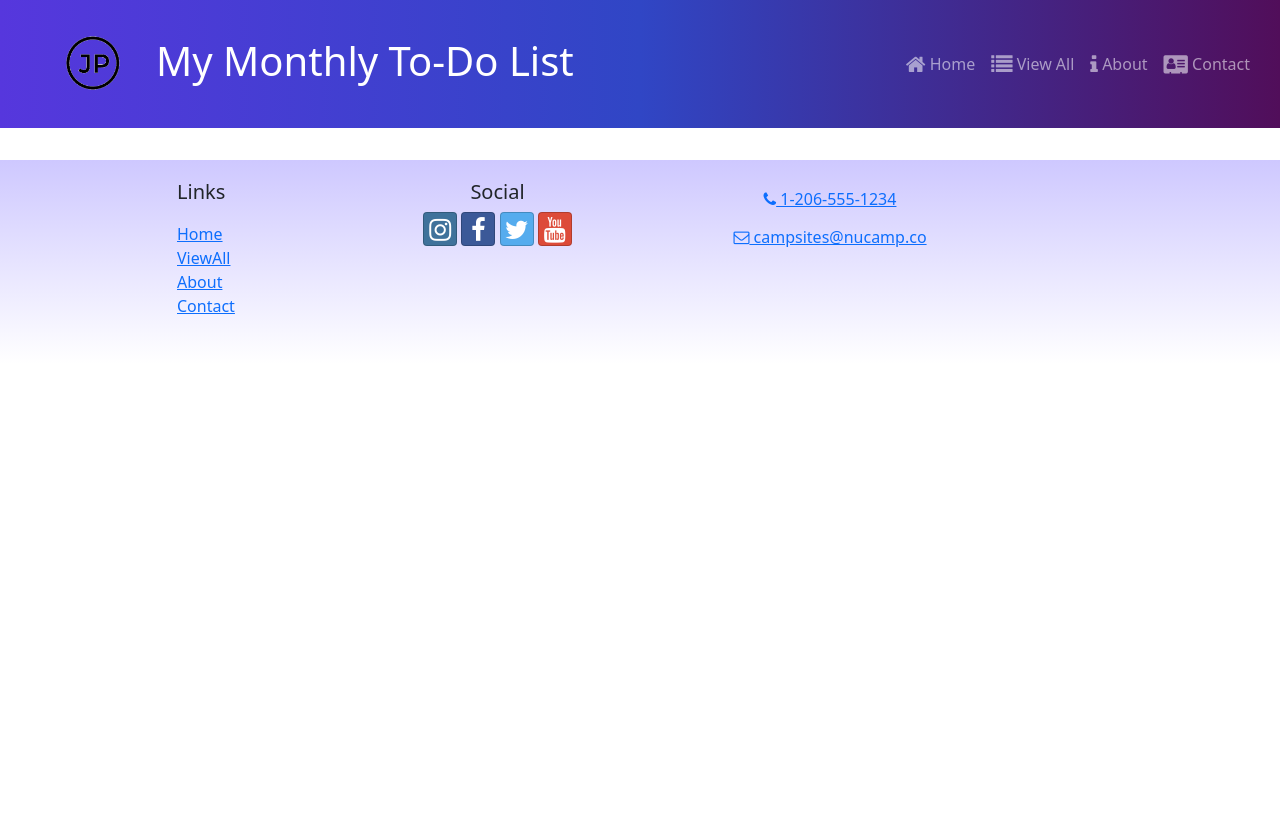
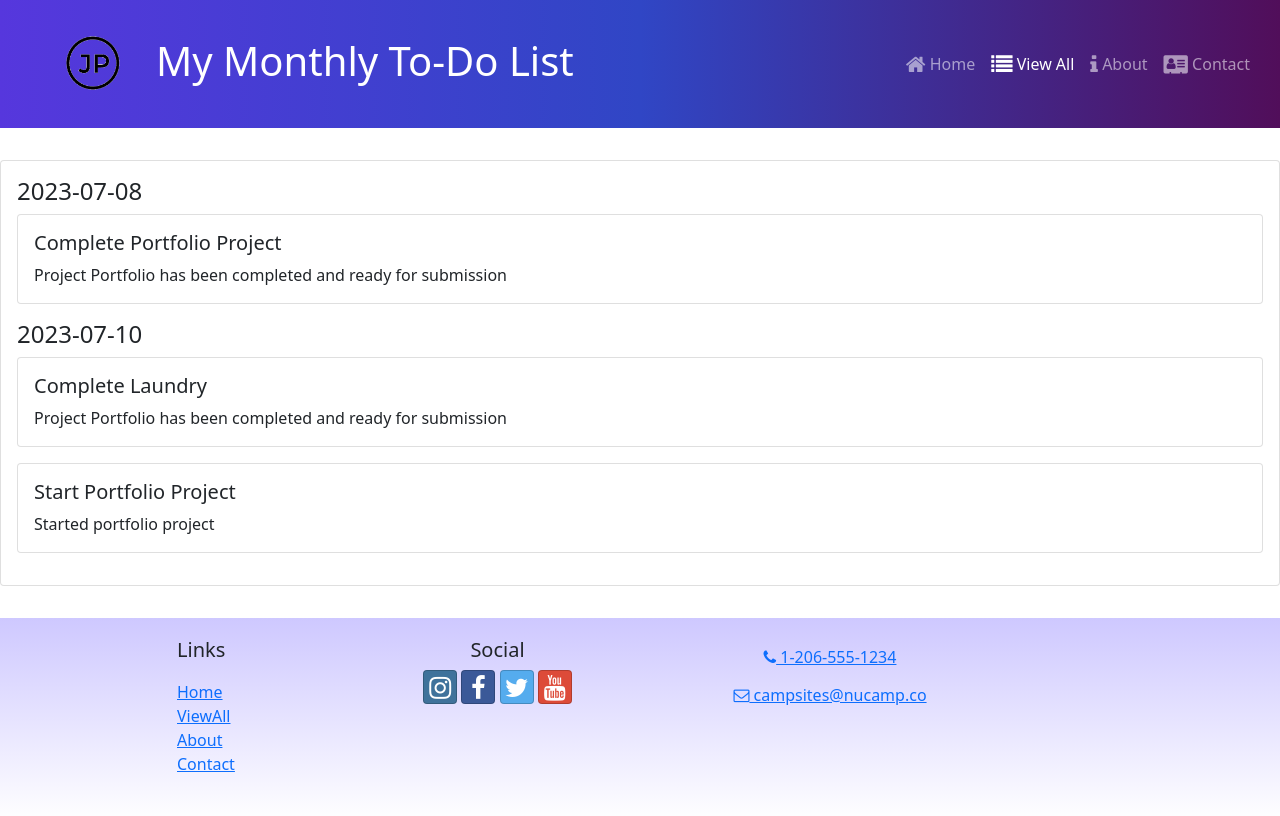
Before and after one commit to jpaulkaito/TodoListApp, a React (Create React App) app: page /View-all in a window 1280 px wide. Shown: the top 816 px of the page. Built offline with nearby package versions, Linux system fonts and the light colour scheme.

Commit message:
working 2023071301

```diff
--- a/src/App.js
+++ b/src/App.js
@@ -13,7 +13,7 @@ function App() {
       <Header />
       <Routes>
         <Route path='/' element={<TodoListView />} />
-        <Route path='ViewAllTodoList' element={<ViewAllTodoList />} />
+        <Route path='View-all' element={<ViewAllTodoList />} />
       </Routes>
       <Footer />
     </div>
--- a/src/components/Footer.js
+++ b/src/components/Footer.js
@@ -13,7 +13,7 @@ const Footer = () => {
                                 <Link to='/'>Home</Link>
                             </li>
                             <li>
-                                <Link to='/ViewAllTodoList'>ViewAll</Link>
+                                <Link to='/View-all'>ViewAll</Link>
                             </li>
                             <li>
                                 <Link to='/about'>About</Link>
--- a/src/components/Header.js
+++ b/src/components/Header.js
@@ -28,7 +28,7 @@ const Header = () => {
                         </NavLink>
                     </NavItem>
                     <NavItem>
-                        <NavLink className='nav-link' to='/ViewAllTodoList'>
+                        <NavLink className='nav-link' to='/View-all'>
                             <i className='fa fa-list fa-lg' /> View All
                         </NavLink>
                     </NavItem>
--- a/src/components/TodoListView.js
+++ b/src/components/TodoListView.js
@@ -57,6 +57,7 @@ const TodoListView = () => {
       };
       TODOITEMS.push(newTask);
       setFilteredItems((prevFilteredItems) => [...prevFilteredItems, newTask]);
+      console.log(setFilteredItems);
       resetForm();
       setShowNewTaskForm(false);
     }
--- a/src/components/ViewAllTodoList.js
+++ b/src/components/ViewAllTodoList.js
@@ -1,6 +1,47 @@
+import React from 'react';
+import { TODOITEMS } from '../app/shared/TODOITEMS';
+
 const ViewAllTodoList = () => {
+    // Create an object to store merged and sorted items by date
+    const mergedItems = {};
 
+    // Merge items with the same date
+    TODOITEMS.forEach((item) => {
+        if (!mergedItems[item.date]) {
+            mergedItems[item.date] = [item];
+        } else {
+            mergedItems[item.date].push(item);
+        }
+    });
 
+    // Sort the dates in ascending order
+    const sortedDates = Object.keys(mergedItems).sort((a, b) => new Date(a) - new Date(b));
+
+    return (
+        <div>
+            {sortedDates.length > 0 ? (
+                <div className="card">
+                    <div className="card-body">
+                        {sortedDates.map((date) => (
+                            <div key={date}>
+                                <h4>{date}</h4>
+                                {mergedItems[date].map((item) => (
+                                    <div key={item.id} className="card mb-3">
+                                        <div className="card-body">
+                                            <h5 className="card-title">{item.title}</h5>
+                                            <p className="card-text">{item.description}</p>
+                                        </div>
+                                    </div>
+                                ))}
+                            </div>
+                        ))}
+                    </div>
+                </div>
+            ) : (
+                <p>No To-Do items available.</p>
+            )}
+        </div>
+    );
 };
 
 export default ViewAllTodoList;
```
